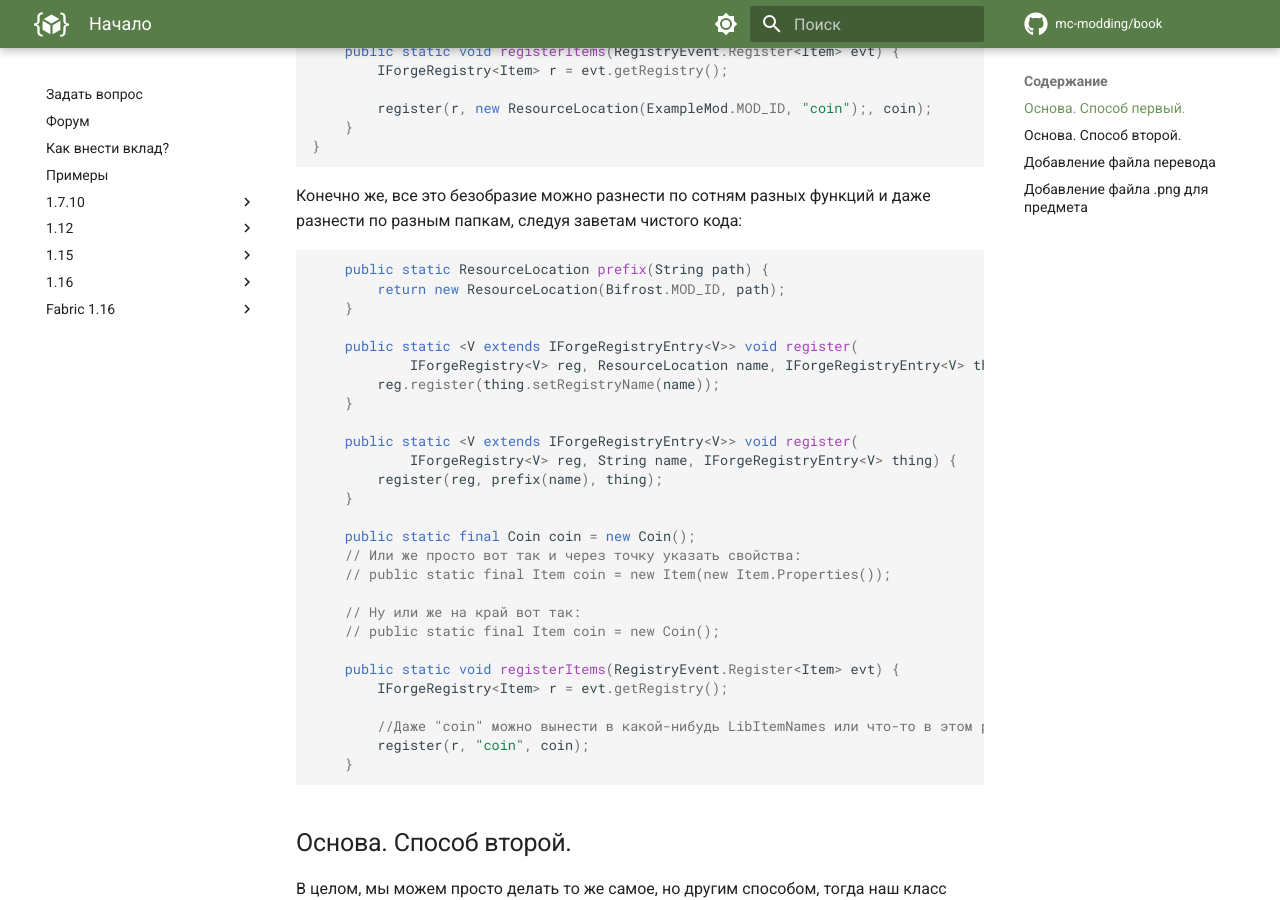
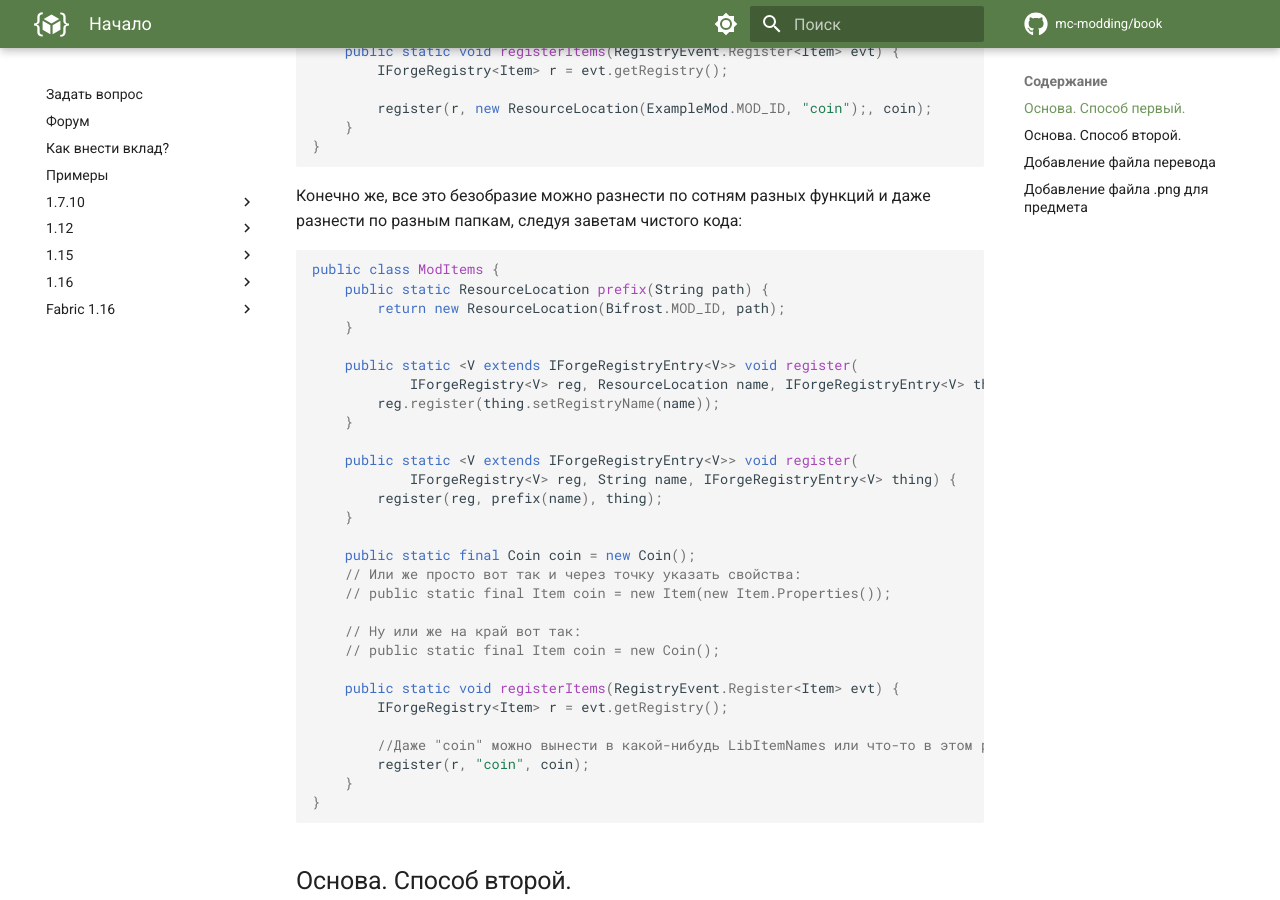
Before and after one commit to mc-modding/book, an MkDocs documentation site: the page built from docs/1.16/basics/index.md, in a window 1280 px wide and 900 px high, scrolled down 2719 px. Built offline with MkDocs 1.6.1 and Material for MkDocs 9.7.7, drawn with Linux system fonts in a browser that asks for light colours; comment, search, counter and statistics services are not loaded.

Commit message:
Update index.md

````diff
--- a/docs/1.16/basics/index.md
+++ b/docs/1.16/basics/index.md
@@ -133,6 +133,7 @@
 
 Конечно же, все это безобразие можно разнести по сотням разных функций и даже разнести по разным папкам, следуя заветам чистого кода:
 ```java
+public class ModItems {
 	public static ResourceLocation prefix(String path) {
         return new ResourceLocation(Bifrost.MOD_ID, path);
     }
@@ -160,6 +161,7 @@
 		//Даже "coin" можно вынести в какой-нибудь LibItemNames или что-то в этом роде
         register(r, "coin", coin);
     }
+}
 ```
 
 ## Основа. Способ второй.
@@ -208,7 +210,7 @@
 Заполним его следующим образом, следующие предметы можно перечислять через запятую. Вторые кавычки и есть наш перевод, поэтому в ru_ru.json можно смело менять на "Монета"
 ```java
 {
-	"item.examplemod.coin": "Coin"
+    "item.examplemod.coin": "Coin"
 }
 ```
 
@@ -217,8 +219,8 @@
 В папке item создадим файл coin.json:
 ```java
 {
-	"parent": "item/generated",
-  "textures": {
+    "parent": "item/generated",
+    "textures": {
     "layer0": "examplemod:item/coin"
   }
 }
@@ -228,13 +230,13 @@
 При желании добавить анимацию к текстуре мы просто делаем полоску из меняющейся текстуры и добавляем в textures.item файл coin.mcmeta:
 ```java
 {
-  "animation": {
-      "frametime": 4,
-      "frames": [
-        0,
-        1,
-        2
-    ]
-  }
+    "animation": {
+        "frametime": 4,
+        "frames": [
+            0,
+            1,
+            2
+        ]
+    }
 }
 ```
````
